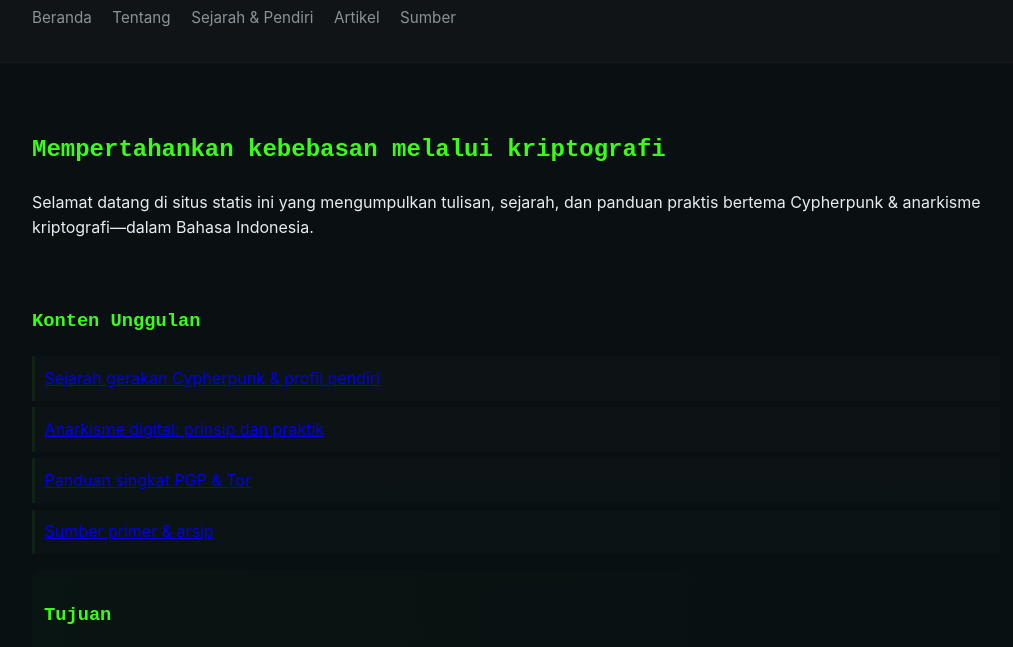
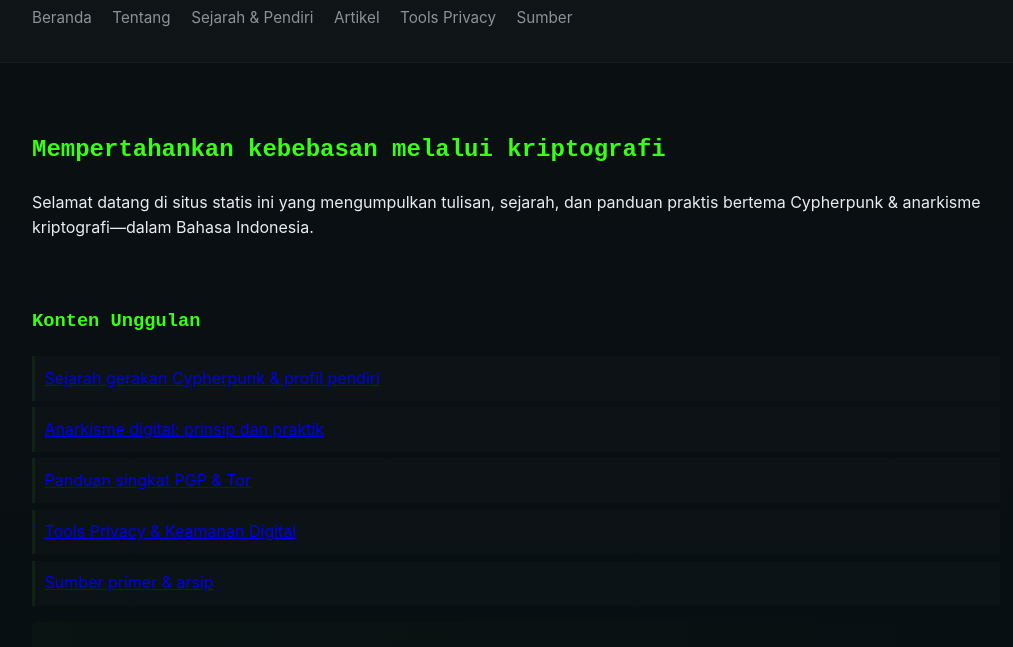
Before and after one commit to anarko-cypherpunk/anarko-cypherpunk.github.io, a plain HTML site: page index.html in a window 1280 px wide. Shown: the part 116-763 px from the top of the page, without its empty margins (124-1137 px from the left). Drawn offline with Linux system fonts and the light colour scheme.

Commit message:
Update index.html: add Tools Privacy link to navigation and featured content

```diff
--- a/index.html
+++ b/index.html
@@ -16,6 +16,7 @@
         <a href="/about.html">Tentang</a>
         <a href="/history.html">Sejarah &amp; Pendiri</a>
         <a href="/articles/anarkisme-digital.html">Artikel</a>
+        <a href="/tools.html">Tools Privacy</a>
         <a href="/resources.html">Sumber</a>
       </nav>
     </div>
@@ -33,6 +34,7 @@
         <li><a href="/history.html">Sejarah gerakan Cypherpunk &amp; profil pendiri</a></li>
         <li><a href="/articles/anarkisme-digital.html">Anarkisme digital: prinsip dan praktik</a></li>
         <li><a href="/articles/pgp-tor.html">Panduan singkat PGP &amp; Tor</a></li>
+        <li><a href="/tools.html">Tools Privacy &amp; Keamanan Digital</a></li>
         <li><a href="/resources.html">Sumber primer &amp; arsip</a></li>
       </ul>
     </section>
```
